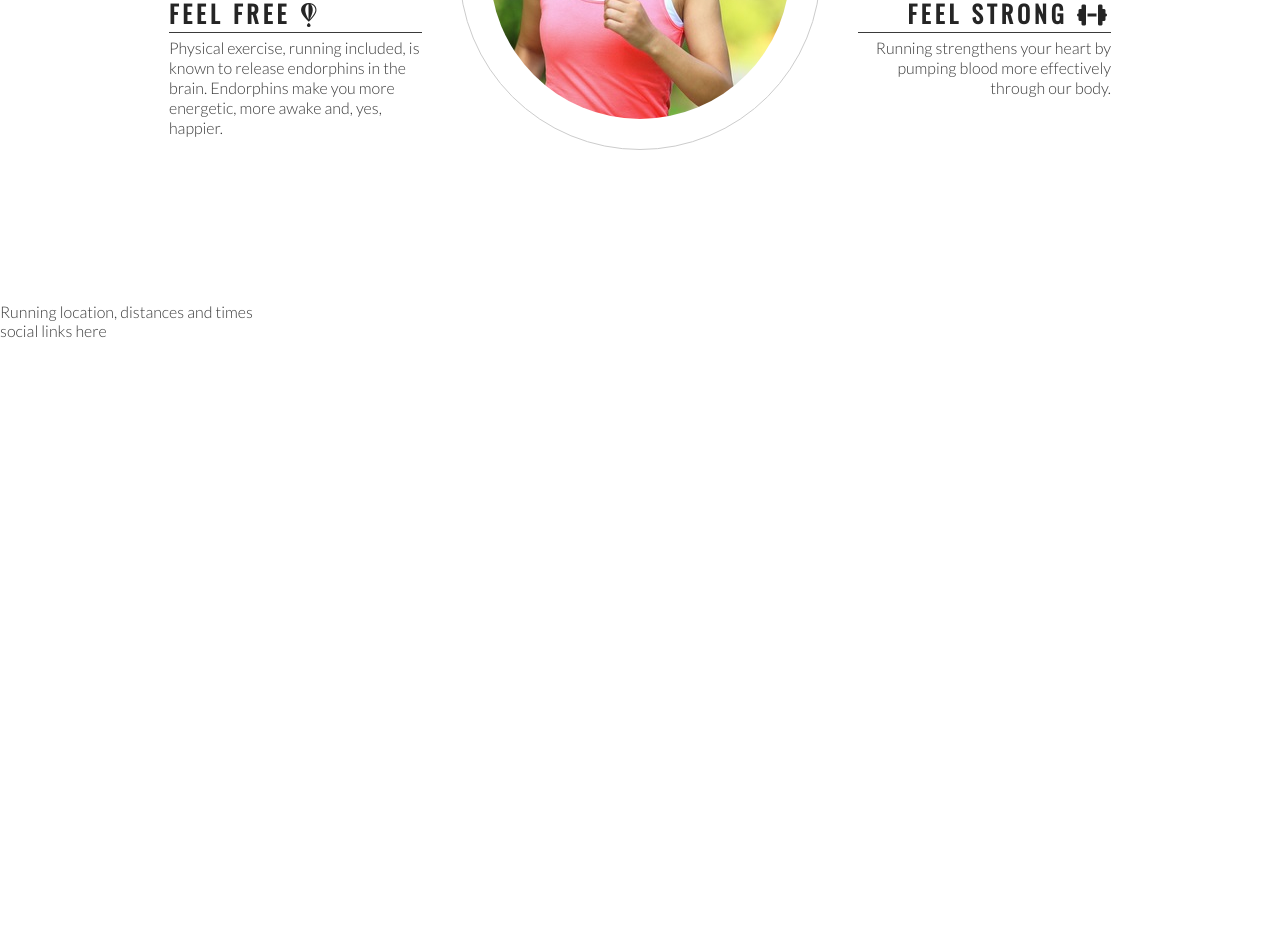
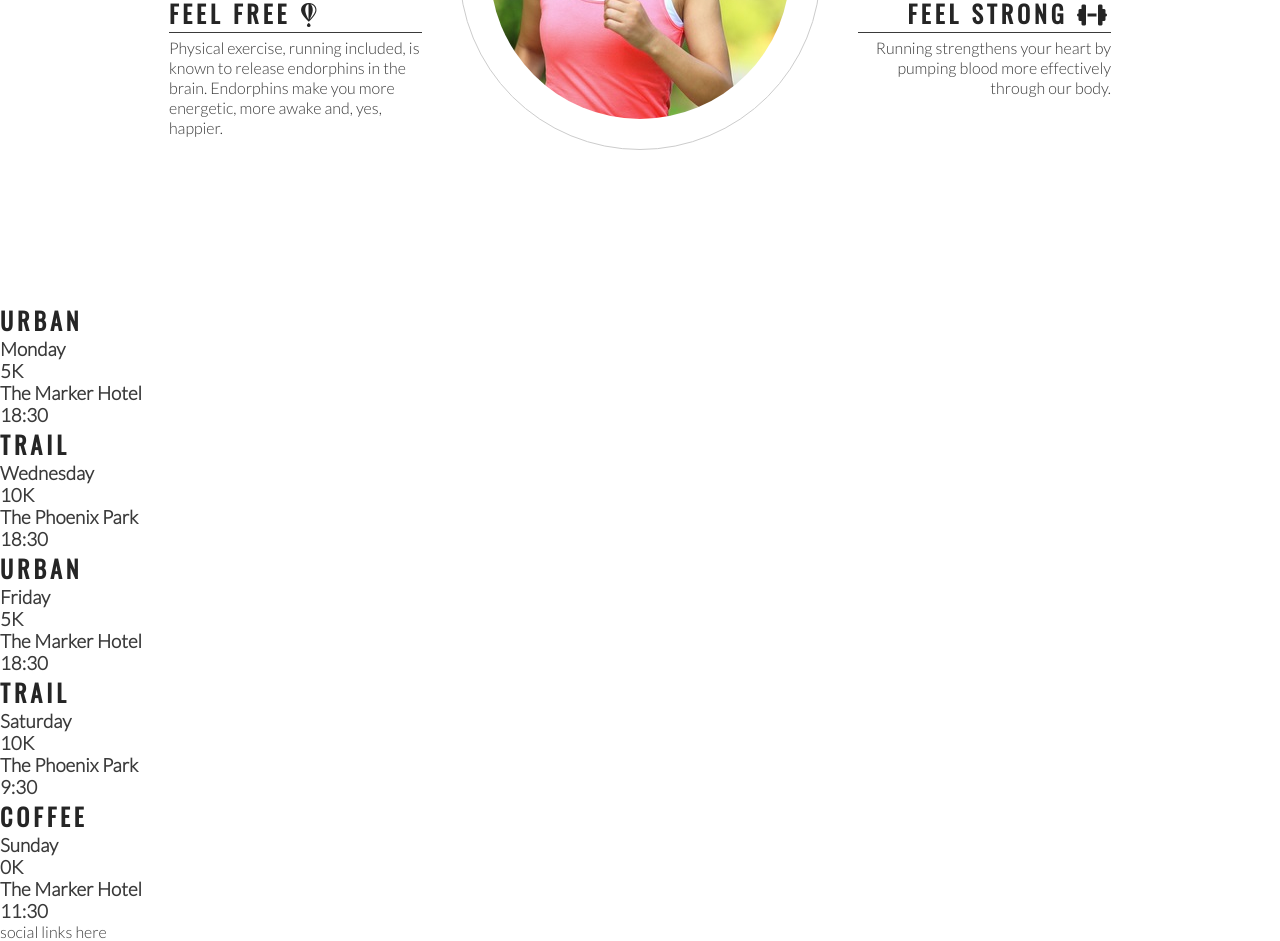
Before and after one commit to matus42/love-running, a plain HTML site: page index.html in a window 1280 px wide. Shown: the part 993-1934 px from the top of the page. Before the commit the page ends 1333 px from the top, so only its background shows below. Drawn offline with nearby package versions, Linux system fonts and the light colour scheme.

Commit message:
Add meetup times main structure

```diff
--- a/index.html
+++ b/index.html
@@ -82,7 +82,41 @@
         </div>
     </section>
     <section>
-        Running location, distances and times
+        <div>
+            <h2>Urban</h2>
+            <h3>Monday</h3>
+            <h3>5K</h3>
+            <h3>The Marker Hotel</h3>
+            <h3>18:30</h3>
+        </div>
+        <div>
+            <h2>Trail</h2>
+            <h3>Wednesday</h3>
+            <h3>10K</h3>
+            <h3>The Phoenix Park</h3>
+            <h3>18:30</h3>
+        </div>
+        <div>
+            <h2>Urban</h2>
+            <h3>Friday</h3>
+            <h3>5K</h3>
+            <h3>The Marker Hotel</h3>
+            <h3>18:30</h3>
+        </div>
+        <div>
+            <h2>Trail</h2>
+            <h3>Saturday</h3>
+            <h3>10K</h3>
+            <h3>The Phoenix Park</h3>
+            <h3>9:30</h3>
+        </div>
+        <div>
+            <h2>Coffee</h2>
+            <h3>Sunday</h3>
+            <h3>0K</h3>
+            <h3>The Marker Hotel</h3>
+            <h3>11:30</h3>
+        </div>
     </section>
     <footer>
         social links here
```
